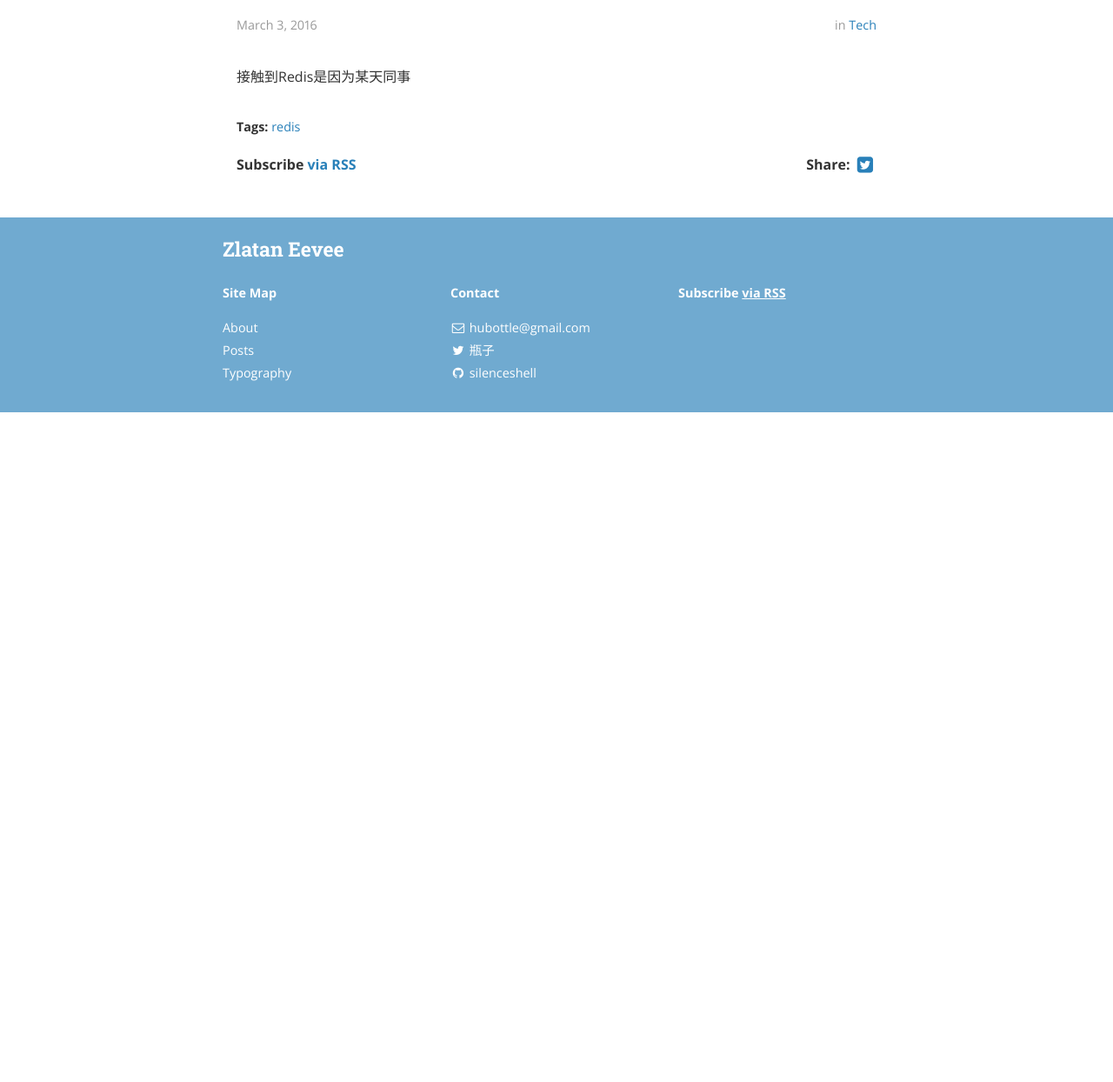
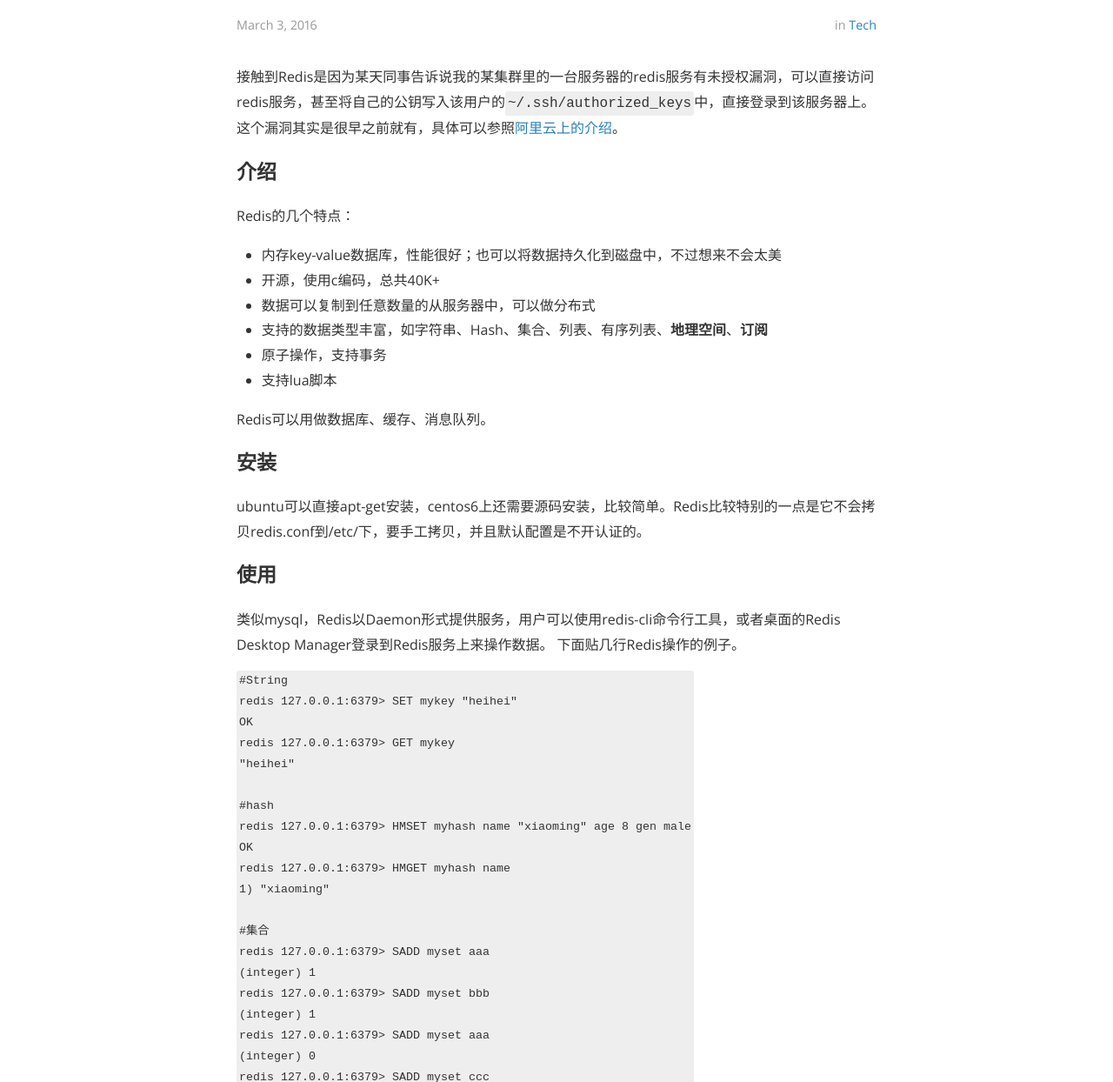
Before and after one commit to iclouding/silenceshell.github.io, a Jekyll site: the page built from _posts/2016-3-3-redis.md, in a window 1280 px wide and 1400 px high, scrolled down 347 px. Shown: the part 156-1400 px from the top of the window at 87% size. Built offline with Jekyll 4.4.1, drawn with Linux system fonts in a browser that asks for light colours; nearby versions of some CDN libraries; Markdown is read by kramdown in place of the engine named in the settings; a style sheet for code colours, icons or effects is not loaded; before the commit the page ends 977 px from its top, so only the background shows below that; some of the changed text lies outside the part shown.

Commit message:
just so..so..

````diff
--- a/_posts/2016-3-3-redis.md
+++ b/_posts/2016-3-3-redis.md
@@ -8,4 +8,65 @@
 cover:  "/assets/instacode.png"
 ---
 
-接触到Redis是因为某天同事
+接触到Redis是因为某天同事告诉说我的某集群里的一台服务器的redis服务有未授权漏洞，可以直接访问redis服务，甚至将自己的公钥写入该用户的`~/.ssh/authorized_keys`中，直接登录到该服务器上。
+这个漏洞其实是很早之前就有，具体可以参照[阿里云上的介绍](https://help.aliyun.com/knowledge_detail/5988808.html)。
+
+
+### 介绍
+
+Redis的几个特点：
+
+- 内存key-value数据库，性能很好；也可以将数据持久化到磁盘中，不过想来不会太美
+- 开源，使用c编码，总共40K+
+- 数据可以复制到任意数量的从服务器中，可以做分布式
+- 支持的数据类型丰富，如字符串、Hash、集合、列表、有序列表、**地理空间**、**订阅**
+- 原子操作，支持事务
+- 支持lua脚本
+
+Redis可以用做数据库、缓存、消息队列。
+
+### 安装
+ubuntu可以直接apt-get安装，centos6上还需要源码安装，比较简单。Redis比较特别的一点是它不会拷贝redis.conf到/etc/下，要手工拷贝，并且默认配置是不开认证的。
+
+### 使用
+类似mysql，Redis以Daemon形式提供服务，用户可以使用redis-cli命令行工具，或者桌面的Redis Desktop Manager登录到Redis服务上来操作数据。
+下面贴几行Redis操作的例子。
+
+```bash
+#String
+redis 127.0.0.1:6379> SET mykey "heihei"
+OK
+redis 127.0.0.1:6379> GET mykey
+"heihei"
+
+#hash
+redis 127.0.0.1:6379> HMSET myhash name "xiaoming" age 8 gen male
+OK
+redis 127.0.0.1:6379> HMGET myhash name
+1) "xiaoming"
+
+#集合
+redis 127.0.0.1:6379> SADD myset aaa
+(integer) 1
+redis 127.0.0.1:6379> SADD myset bbb
+(integer) 1
+redis 127.0.0.1:6379> SADD myset aaa
+(integer) 0
+redis 127.0.0.1:6379> SADD myset ccc
+(integer) 1
+redis 127.0.0.1:6379> SMEMBERS myset
+1) "bbb"
+2) "ccc"
+3) "aaa"
+```
+
+感受下就好了，还有其他的类型。Redis没有表的概念，但是可以分为多个DB。
+
+### 编码
+Java开发者可以使用Jedis包来操作Redis。
+
+---
+
+以上详细内容都可以比较方便的Google到，就不在这做搬运工了。
+
+*越来越水，我都不能原谅自己了*
````
Also changed, not shown: other parts of _posts/2016-3-3-redis.md (+1 -1 lines).
